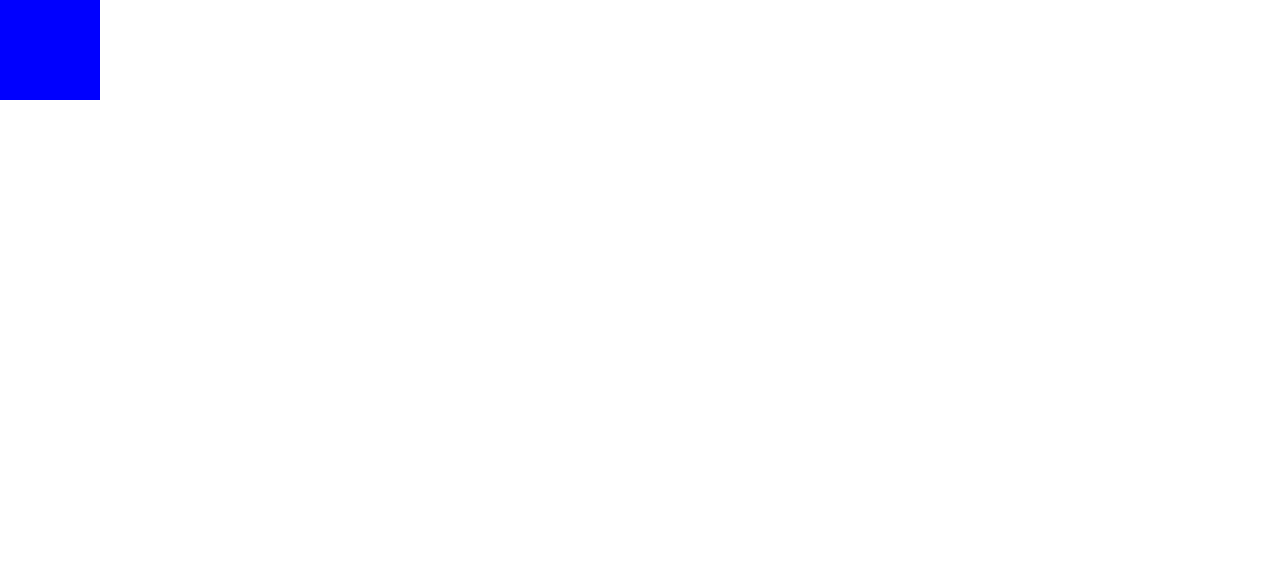
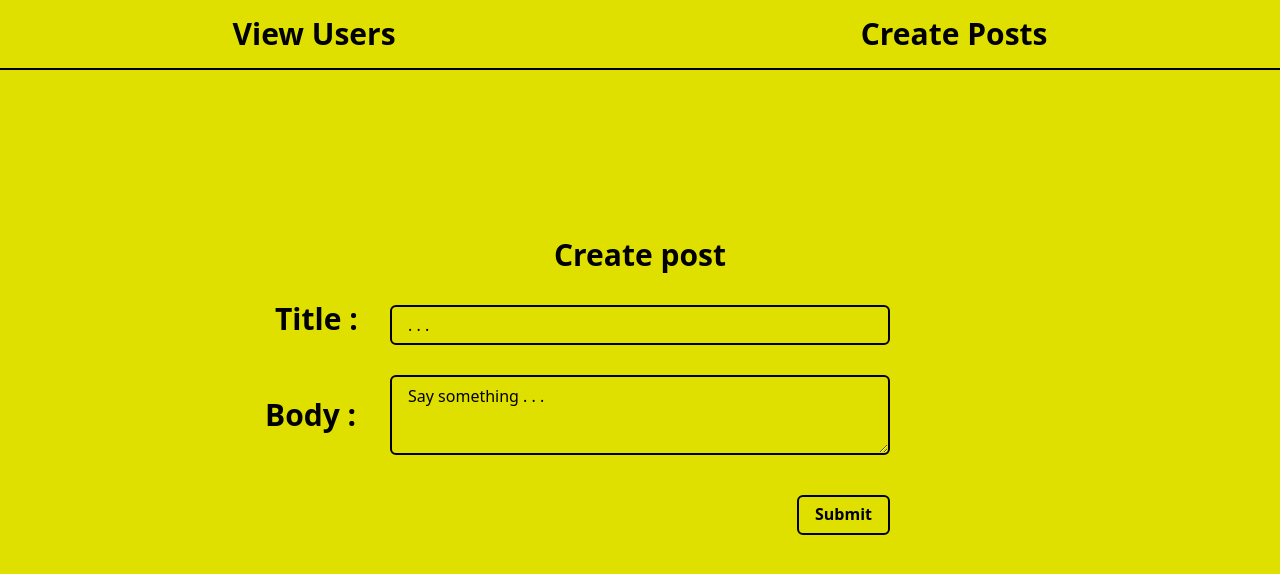
Before and after one commit to andreasrobert/social-media-dashboard, a React (Create React App) app: page / in a window 1280 px wide. Shown: the top 574 px of the page. Built offline with nearby package versions, Linux system fonts and the light colour scheme; no server answers.

Commit message:
before redesign

```diff
--- a/src/App.js
+++ b/src/App.js
@@ -1,10 +1,40 @@
 import { Flex } from "@chakra-ui/react";
+import Header from './components/header';
+import "./app.css";
+import {useState} from 'react';
+import Create from './components/create'
+import View from './components/view'
+import User from './user'
+import {
+  BrowserRouter as Router,
+  Switch,
+  Route,
+  Link
+} from "react-router-dom";
+
 
 function App() {
+
+  const [page, setPage] = useState(false) // true->view , false->create
+
   return (
-    <Flex bg="blue" h="100px" w="100px">
+    <Router>
+    <Flex pos="absolute"  flexDir="column" bg="rgb(224, 224, 0)"  minH="100%" w="100%">
+    <Header setPage={setPage}></Header>
+    <Switch>
+      <Route exact path="/">
+    <View page={page}></View>
+    <Create page={page}></Create>
+    </Route>
+    <Route exact path="/user/:id">
 
+      <User></User>
+
+    </Route>
+    </Switch>
     </Flex>
+    </Router>
+
   );
 }
 
--- a/src/app.css
+++ b/src/app.css
@@ -1,14 +1,16 @@
 html {
-    height: 100%;
+  margin: 0;
+  height: 100%;
   }
 
 body {
+
 margin: 0;
 height: 100%;
-background-color: hsl(185, 41%, 84%);
+background-color: rgb(59, 59, 59);
 display: flex;
 font-family: "Space Mono", monospace;
-color: hsl(186, 14%, 43%);
+color: black !important;
 font-weight: 700;
 font-size: 1.75vh;
 }
--- /dev/null
+++ b/src/components/create.js
@@ -0,0 +1,88 @@
+import { Flex, Heading, Input, Textarea, Button } from "@chakra-ui/react";
+import { useState, useEffect } from "react";
+
+function Create({page}) {
+  const [title, setTitle] = useState("");
+  const [body, setBody] = useState("");
+  const [userId, setUserId] = useState(87);
+
+  const handleSubmit = () => {
+    fetch("https://jsonplaceholder.typicode.com/posts", {
+      method: "POST",
+      headers: {
+        "Content-type": "application/json; charset=UTF-8",
+      },
+      body: JSON.stringify({
+        title: title,
+        body: body,
+        userId: userId,
+      }),
+    })
+      .then((response) => response.json())
+      .then((result) => console.log(result));
+  };
+
+  return (
+    <Flex
+      d={page?"none":"flex"}
+      bg="rgb(224, 224, 0)"
+      margin="auto"
+      h="50vh"
+      //   w="700px"
+      alignItems="center"
+      flexDir="column"
+    >
+      <Heading>Create post</Heading>
+      <Flex my="30px" alignItems="center" pos="relative">
+        <Heading pos="absolute" top="-6px" left="-115px">
+          Title :
+        </Heading>
+        <Input
+          focusBorderColor="none"
+          w="500px"
+          border="2px solid black !important"
+          placeholder=". . ."
+          _placeholder={{
+            color: "black",
+          }}
+        ></Input>
+      </Flex>
+      <Flex alignItems="center" pos="relative">
+        <Heading pos="absolute" left="-125px">
+          Body :
+        </Heading>
+        <Textarea
+          placeholder="Say something . . ."
+          _placeholder={{
+            color: "black",
+          }}
+          focusBorderColor="none"
+          border="2px solid black !important"
+          w="500px"
+        ></Textarea>
+      </Flex>
+
+      <Button
+        _hover={{ bg: "black", color:"rgb(224, 224, 0) !important" }}
+        _active={{
+          bg: "black",
+          color:"rgb(224, 224, 0) !important"
+        }}
+        _focus={{
+          boxShadow: "none",
+        }}
+        colorScheme="purple"
+        color="black !important"
+        mt="40px"
+        alignSelf="flex-end"
+        border="2px solid black"
+        bg="rgb(224, 224, 0)"
+        fontWeight="700"
+      >
+        Submit
+      </Button>
+    </Flex>
+  );
+}
+
+export default Create;
--- /dev/null
+++ b/src/components/header.js
@@ -0,0 +1,20 @@
+import { Flex, Heading} from "@chakra-ui/react";
+import {Link} from 'react-router-dom'
+
+function Header({setPage}){
+
+
+    return(
+        <Flex bg="rgb(224, 224, 0)" borderBottom="2px solid black" h="70px" w="100%" alignItems="center" justifyContent="space-around" >
+            <Link to="/">
+            <Heading onClick={()=>setPage(true)} cursor="pointer">View Users</Heading>
+            </Link>
+            <Link to="/">
+            <Heading onClick={()=>setPage(false)} cursor="pointer">Create Posts</Heading>
+            </Link>
+        </Flex>
+
+    )
+}
+
+export default Header;
--- /dev/null
+++ b/src/components/user.js
@@ -0,0 +1,36 @@
+import { Flex, Heading, Text } from "@chakra-ui/react";
+import { useState, useEffect } from "react";
+import {Link} from 'react-router-dom'
+
+function User({ user }) {
+  const [hovered, setHovered] = useState(false);
+
+
+
+  const handleHover= ()=>{
+    setHovered(!hovered)
+  }
+
+  return (
+      <Link to={`/user/${user.id}`}>
+    <Flex
+      cursor="pointer"
+      mx="10px"
+      p="10px"
+      w="300px"
+      minH="80px"
+      flexDir="column"
+      border="2px solid black"
+      borderRadius="8px"
+      my="10px"
+      onMouseEnter={handleHover}
+      onMouseLeave={handleHover}
+    >
+      <Heading size="H2" textDecoration={hovered?"underline":"none"}>{user.name}</Heading>
+      <Text>u/{user.username}</Text>
+    </Flex>
+    </Link>
+  );
+}
+
+export default User;
--- /dev/null
+++ b/src/components/view.js
@@ -0,0 +1,56 @@
+import { Flex, Heading, Box } from "@chakra-ui/react";
+import { useState, useEffect } from "react";
+import ViewUser from "./user";
+
+function View({ page }) {
+  const [users, setUsers] = useState([]);
+  const [comments, setComments] = useState([]);
+
+  const getUsers = () => {
+    fetch("https://jsonplaceholder.typicode.com/users")
+      .then((response) => response.json())
+      .then((res) => setUsers(res));
+  };
+
+  const getComments = (postId) => {
+    fetch(`https://jsonplaceholder.typicode.com/posts/${postId}/comments`)
+      .then((response) => response.json())
+      .then((res) => setComments(res));
+  };
+
+  useEffect(() => {
+    getUsers();
+  }, []);
+
+  return (
+    <Flex
+      d={page ? "flex" : "none"}
+      bg="rgb(224, 224, 0)"
+      h="100%"
+      w="100%"
+      flexDir="column"
+      alignItems="center"
+    >
+      <Flex
+        w="90%"
+        flexWrap="wrap"
+        justifyContent="center"
+
+
+      >
+        {users.map((user) => {
+          return <ViewUser key={user.id} user={user}></ViewUser>;
+        })}
+      </Flex>
+      {/*
+            <Flex mt="20px"></Flex>
+            {comments.map((comment)=>{
+                return(
+                    <Text onClick={()=>getComments(comment.id)} cursor="pointer" key={comment.id}>{comment.name}</Text>
+                )
+            })} */}
+    </Flex>
+  );
+}
+
+export default View;
--- a/src/index.css
+++ /dev/null
@@ -1,14 +0,0 @@
-body {
-  margin: 0;
-  height: 100%;
-  font-family: -apple-system, BlinkMacSystemFont, 'Segoe UI', 'Roboto', 'Oxygen',
-    'Ubuntu', 'Cantarell', 'Fira Sans', 'Droid Sans', 'Helvetica Neue',
-    sans-serif;
-  -webkit-font-smoothing: antialiased;
-  -moz-osx-font-smoothing: grayscale;
-}
-
-code {
-  font-family: source-code-pro, Menlo, Monaco, Consolas, 'Courier New',
-    monospace;
-}
--- a/src/theme.js
+++ b/src/theme.js
@@ -20,8 +20,8 @@ export const theme = extendTheme({
           lineHeight: { base: "" },
         },
         H2: {
-          fontSize: { base: "" },
-          lineHeight: "",
+          fontSize: { base: "20px" },
+          // lineHeight: "",
         },
         H3: {
           fontSize: "",
@@ -53,5 +53,9 @@ export const theme = extendTheme({
     body: "",
   },
 
+  Input:{
+
+  },
+
   breakpoints,
 });
--- /dev/null
+++ b/src/user.js
@@ -0,0 +1,35 @@
+import { Flex, Heading, Text} from "@chakra-ui/react";
+import {useParams} from "react-router-dom";
+import { useState, useEffect } from "react";
+
+function User(){
+    const [posts, setPosts] = useState([]);
+
+    let{id} =useParams()
+
+    const getPosts = () => {
+        fetch(`https://jsonplaceholder.typicode.com/users/${id}/posts`)
+          .then((response) => response.json())
+          .then((res) => setPosts(res));
+      };
+
+    useEffect(()=>{
+        getPosts()
+    },[posts])
+
+    return(
+        <Flex bg="rgb(224, 224, 0)" flexDir="column" borderBottom="2px solid black" minH="70px" w="100%" alignItems="center" justifyContent="space-around" >
+            <Heading cursor="pointer">View Users</Heading>
+            <Heading cursor="pointer">Create Posts</Heading>
+            {posts.map((post)=>{
+                return(
+
+                    <Text my="2px">{post.title}</Text>
+                )
+            })}
+        </Flex>
+
+    )
+}
+
+export default User;
```
Also changed, not shown: src/posts.js (added, +16 -0 lines).
